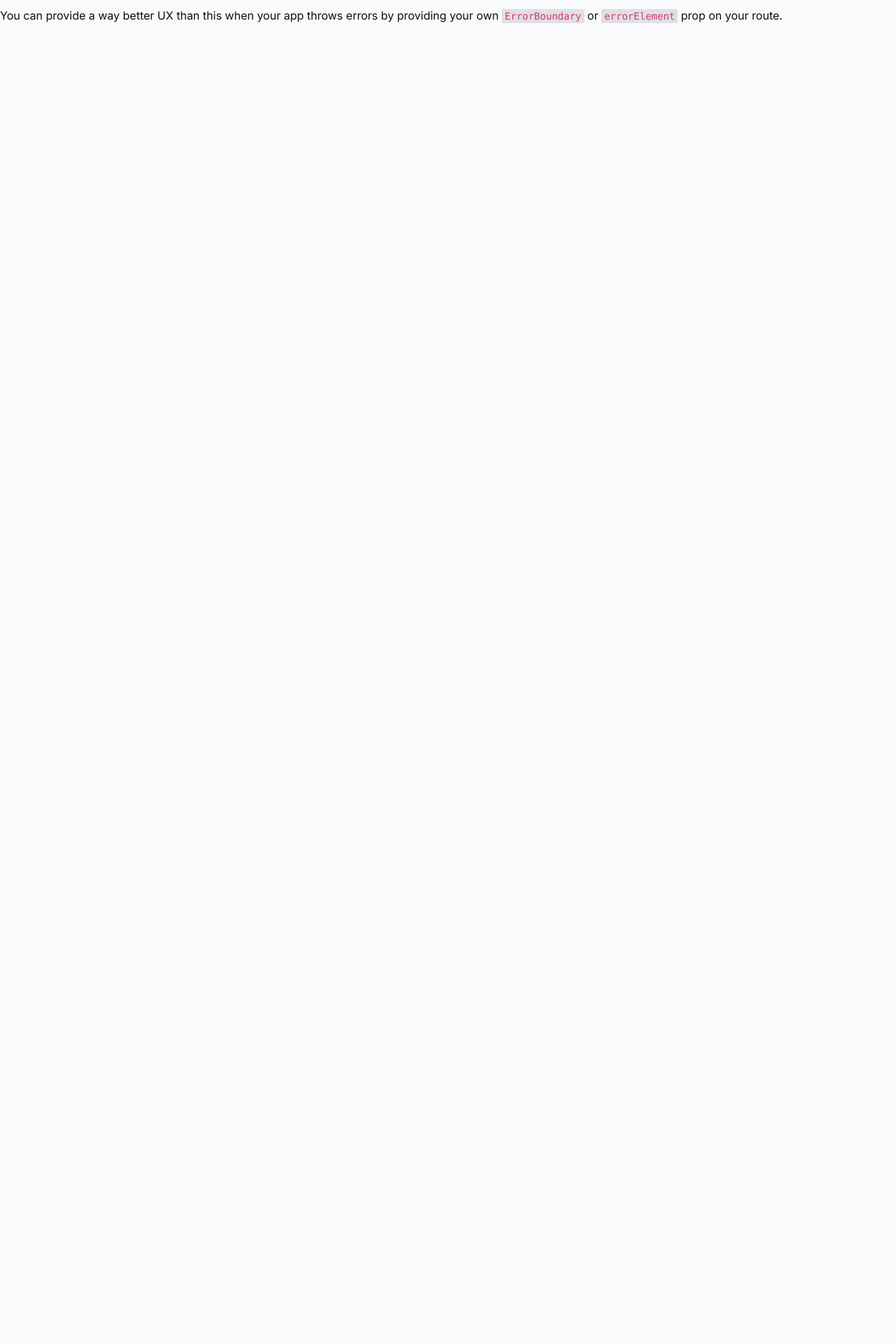
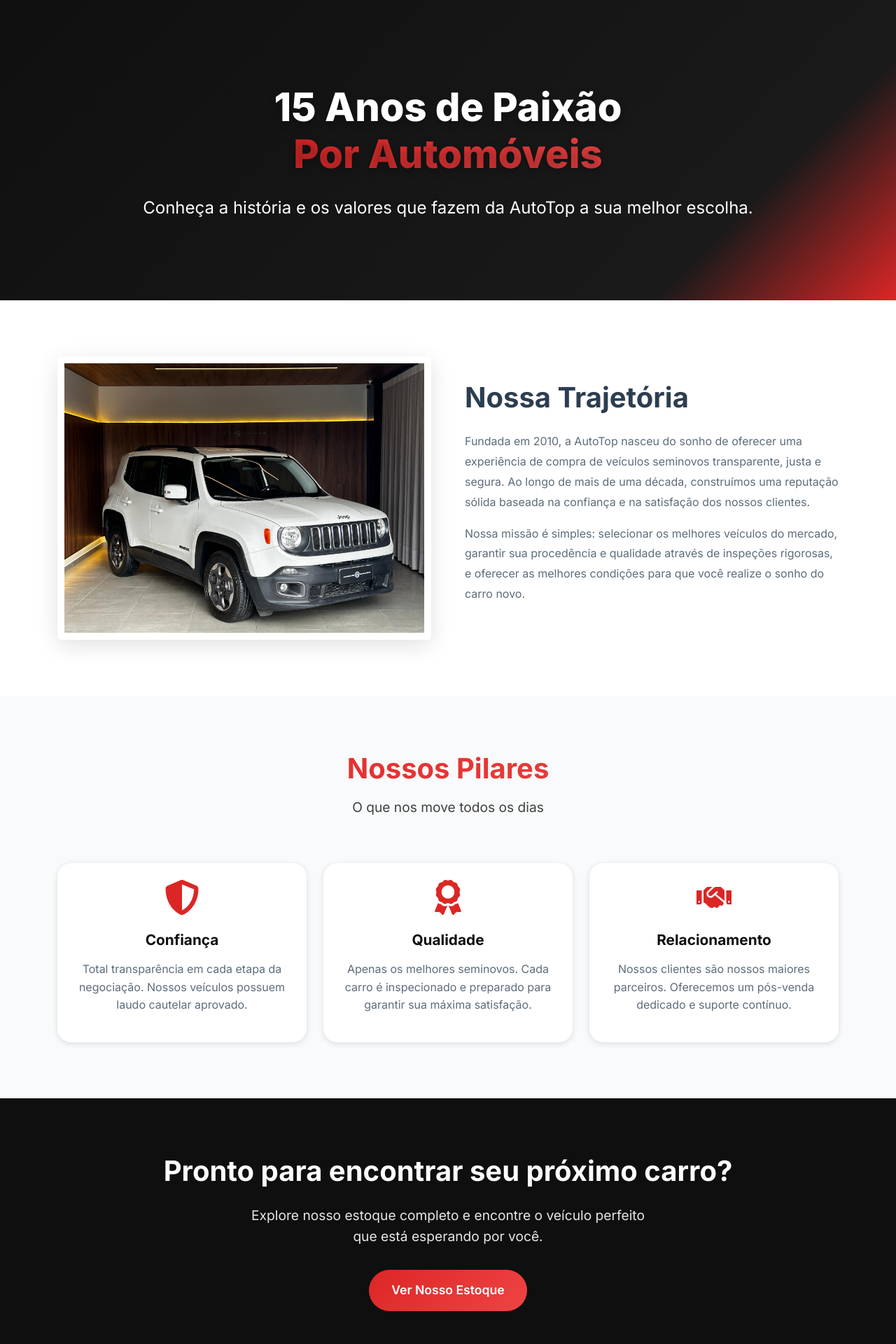
Before and after one commit to gui-ccr/AutoTop, a React (Vite) app: page /sobre in a window 1280 px wide. Before the commit this address had no page. Shown: the part 120-2040 px from the top of the page at 70% size. Before the commit the page ends 800 px from the top, so only its background shows below. Built offline with nearby package versions, Linux system fonts and the light colour scheme.

Commit message:
criação das primeiras versoes da aba config
tambem retirei os icones do site, assim

```diff
--- a/package.json
+++ b/package.json
@@ -13,6 +13,7 @@
     "@emotion/react": "^11.14.0",
     "@emotion/styled": "^11.14.1",
     "@mui/material": "^7.3.1",
+    "@studio-freight/lenis": "^1.0.42",
     "bootstrap": "^5.3.8",
     "react": "^19.1.1",
     "react-bootstrap": "^2.10.10",
--- a/src/App.jsx
+++ b/src/App.jsx
@@ -1,14 +1,38 @@
 // src/App.jsx
+import { useEffect } from 'react'; // 1. Importe o useEffect
 import { Outlet } from 'react-router-dom';
 import Header from './components/Header';
 import Footer from './components/Footer';
+import Lenis from '@studio-freight/lenis'; // 2. Importe a Lenis
 
 function App() {
+
+  // 3. Adicione o useEffect para controlar a Lenis
+  useEffect(() => {
+    // Inicializa a Lenis com algumas opções de suavidade
+    const lenis = new Lenis({
+      duration: 1.2,
+      easing: (t) => Math.min(1, 1.001 - Math.pow(2, -10 * t)),
+    });
+
+    // Função que atualiza a animação a cada frame
+    function raf(time) {
+      lenis.raf(time);
+      requestAnimationFrame(raf);
+    }
+
+    requestAnimationFrame(raf);
+
+    // Função de limpeza: será executada quando o componente for "desmontado"
+    return () => {
+      lenis.destroy();
+    };
+  }, []); // O array vazio [] garante que este efeito rode apenas uma vez
+
   return (
     <>
       <Header />
       <main>
-        {/* O <Outlet> é o espaço onde as páginas (HomePage, etc.) serão renderizadas */}
         <Outlet />
       </main>
       <Footer />
--- a/src/components/Header.jsx
+++ b/src/components/Header.jsx
@@ -95,6 +95,8 @@ function Header() {
               Estoque
             </Nav.Link>
             <Nav.Link
+              as={Link}
+              to="/sobre"
               href="#sobre"
               style={{
                 fontWeight: '500',
--- a/src/index.css
+++ b/src/index.css
@@ -31,9 +31,26 @@
   padding: 0;
   box-sizing: border-box;
 }
-
+main {
+  padding-top: 100px;
+}
 html {
   scroll-behavior: smooth;
+}
+
+
+/* src/index.css */
+
+html.lenis {
+  height: auto;
+}
+
+.lenis.lenis-smooth {
+  scroll-behavior: auto !important;
+}
+
+.lenis.lenis-stopped {
+  overflow: hidden;
 }
 
 body {
--- /dev/null
+++ b/src/pages/AboutPage.jsx
@@ -0,0 +1,143 @@
+// src/pages/AboutPage.jsx
+import { Container, Row, Col, Image, Button } from 'react-bootstrap';
+import { useEffect } from 'react';
+import { FaAward, FaHandshake, FaShieldAlt } from 'react-icons/fa';
+import { Link } from 'react-router-dom';
+import aboutImage from '../assets/Jeep Renegade 1.8 Sport.jpeg'; // Vamos usar uma imagem de exemplo
+
+function AboutPage() {
+
+  // Efeito para garantir que a página comece no topo
+  useEffect(() => {
+    window.scrollTo(0, 0);
+
+    // Reutilizando nossa função de animação de scroll
+    const observeElements = () => {
+      const elements = document.querySelectorAll('.scroll-animate');
+      const observer = new IntersectionObserver((entries) => {
+        entries.forEach(entry => {
+          if (entry.isIntersecting) {
+            entry.target.classList.add('animate');
+          }
+        });
+      }, { threshold: 0.1 });
+
+      elements.forEach(el => observer.observe(el));
+    };
+
+    setTimeout(observeElements, 100);
+  }, []);
+
+  return (
+    <>
+      {/* Seção Hero - Padrão do site */}
+      <section className="hero-section" style={{ padding: '140px 0 80px', minHeight: 'auto' }}>
+        <Container>
+          <div className="hero-content" style={{ animation: 'none' }}>
+            <h1 className="hero-title scroll-animate">
+              15 Anos de Paixão
+              <br />
+              <span style={{background: 'linear-gradient(135deg, #dc2626 0%, #ef4444 100%)', WebkitBackgroundClip: 'text', WebkitTextFillColor: 'transparent'}}>
+                Por Automóveis
+              </span>
+            </h1>
+            <p className="hero-subtitle scroll-animate" style={{animationDelay: '0.2s'}}>
+              Conheça a história e os valores que fazem da AutoTop a sua melhor escolha.
+            </p>
+          </div>
+        </Container>
+      </section>
+
+      {/* Seção Nossa História */}
+      <section style={{ padding: '80px 0', background: '#ffffff' }}>
+        <Container>
+          <Row className="align-items-center g-5">
+            <Col lg={6} className="scroll-animate">
+              <Image
+                src={aboutImage}
+                alt="Fachada da Concessionária AutoTop"
+                rounded
+                fluid
+                style={{
+                  boxShadow: '0 8px 32px rgba(0, 0, 0, 0.12)',
+                  border: '10px solid white'
+                }}
+              />
+            </Col>
+            <Col lg={6} className="scroll-animate" style={{animationDelay: '0.2s'}}>
+              <h2 style={{ fontSize: '2.5rem', fontWeight: '700', marginBottom: '1.5rem', color: '#2c3e50' }}>
+                Nossa Trajetória
+              </h2>
+              <p style={{ color: '#5d6c7b', marginBottom: '1rem', lineHeight: '1.8' }}>
+                Fundada em 2010, a AutoTop nasceu do sonho de oferecer uma experiência de compra de veículos seminovos transparente, justa e segura. Ao longo de mais de uma década, construímos uma reputação sólida baseada na confiança e na satisfação dos nossos clientes.
+              </p>
+              <p style={{ color: '#5d6c7b', lineHeight: '1.8' }}>
+                Nossa missão é simples: selecionar os melhores veículos do mercado, garantir sua procedência e qualidade através de inspeções rigorosas, e oferecer as melhores condições para que você realize o sonho do carro novo.
+              </p>
+            </Col>
+          </Row>
+        </Container>
+      </section>
+
+      {/* Seção Nossos Valores */}
+      <section style={{ padding: '80px 0', background: 'var(--background-light)' }}>
+        <Container>
+          <div className="section-header scroll-animate">
+            <h2 className="section-title">Nossos Pilares</h2>
+            <p className="section-subtitle">
+              O que nos move todos os dias
+            </p>
+          </div>
+          <Row className="g-4">
+            {/* Card de Valor 1 */}
+            <Col md={4} className="scroll-animate">
+              <div className="text-center p-4" style={{ background: 'white', borderRadius: '20px', height: '100%', boxShadow: 'var(--shadow-light)' }}>
+                <FaShieldAlt size={50} style={{ color: '#dc2626', marginBottom: '1.5rem' }} />
+                <h4 style={{fontSize: '1.3rem', fontWeight: '700', marginBottom: '1rem'}}>Confiança</h4>
+                <p style={{color: '#5d6c7b'}}>Total transparência em cada etapa da negociação. Nossos veículos possuem laudo cautelar aprovado.</p>
+              </div>
+            </Col>
+            {/* Card de Valor 2 */}
+            <Col md={4} className="scroll-animate" style={{animationDelay: '0.2s'}}>
+              <div className="text-center p-4" style={{ background: 'white', borderRadius: '20px', height: '100%', boxShadow: 'var(--shadow-light)' }}>
+                <FaAward size={50} style={{ color: '#dc2626', marginBottom: '1.5rem' }} />
+                <h4 style={{fontSize: '1.3rem', fontWeight: '700', marginBottom: '1rem'}}>Qualidade</h4>
+                <p style={{color: '#5d6c7b'}}>Apenas os melhores seminovos. Cada carro é inspecionado e preparado para garantir sua máxima satisfação.</p>
+              </div>
+            </Col>
+            {/* Card de Valor 3 */}
+            <Col md={4} className="scroll-animate" style={{animationDelay: '0.4s'}}>
+              <div className="text-center p-4" style={{ background: 'white', borderRadius: '20px', height: '100%', boxShadow: 'var(--shadow-light)' }}>
+                <FaHandshake size={50} style={{ color: '#dc2626', marginBottom: '1.5rem' }} />
+                <h4 style={{fontSize: '1.3rem', fontWeight: '700', marginBottom: '1rem'}}>Relacionamento</h4>
+                <p style={{color: '#5d6c7b'}}>Nossos clientes são nossos maiores parceiros. Oferecemos um pós-venda dedicado e suporte contínuo.</p>
+              </div>
+            </Col>
+          </Row>
+        </Container>
+      </section>
+
+      {/* Seção CTA */}
+      <section style={{ padding: '80px 0', background: 'var(--background-dark)', color: 'white' }}>
+        <Container className="text-center scroll-animate">
+          <h2 style={{ fontSize: '2.5rem', fontWeight: '700', marginBottom: '1.5rem' }}>
+            Pronto para encontrar seu próximo carro?
+          </h2>
+          <p style={{ fontSize: '1.2rem', opacity: 0.9, maxWidth: '600px', margin: '0 auto 2rem' }}>
+            Explore nosso estoque completo e encontre o veículo perfeito que está esperando por você.
+          </p>
+          <Button
+            as={Link}
+            to="/estoque"
+            className="btn-modern"
+            style={{fontSize: '1.1rem', padding: '16px 32px'}}
+          >
+            Ver Nosso Estoque
+          </Button>
+        </Container>
+      </section>
+    </>
+  );
+}
+
+export default AboutPage;
```
Also changed, not shown: src/main.jsx (+7 -1 lines), 1 other file (tests, documents, lock files or other folders).
